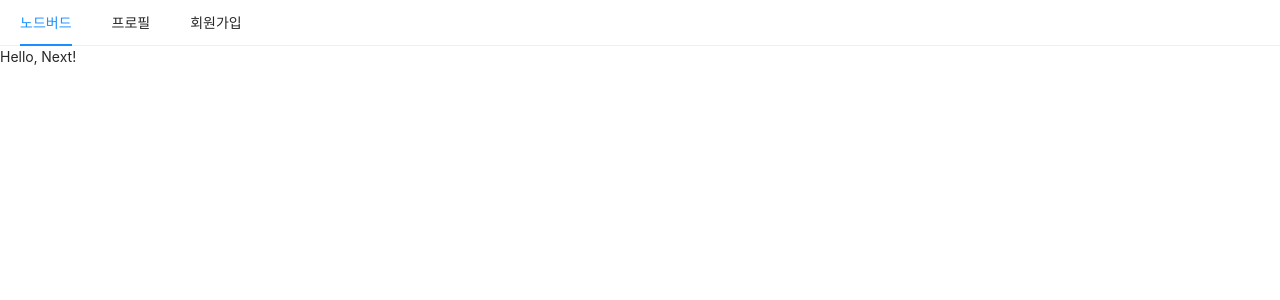
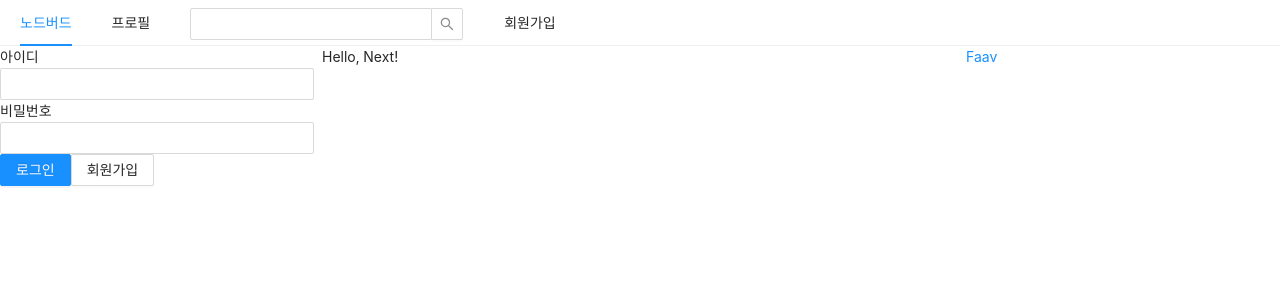
Before and after one commit to luckychdl/side-project-2, a Next.js app: page / in a window 1280 px wide. Shown: the top 300 px of the page. Built offline with nearby package versions, Linux system fonts and the light colour scheme.

Commit message:
login form

```diff
--- a/components/appLayout.js
+++ b/components/appLayout.js
@@ -1,10 +1,11 @@
-import React from 'react'
+import React, { useState } from 'react'
 import PropTypes from 'prop-types'
 import Link from 'next/link'
-import { Menu } from 'antd'
-
+import { Input, Menu, Row, Col } from 'antd'
+import UserProfile from './userProfile'
+import LoginForm from './loginForm'
 const AppLayout = ({children}) => {
-
+  const [isLoggedIn, setIsLoggedIn] = useState(false)
   return(
     <div>
       <Menu mode='horizontal'>
@@ -15,10 +16,22 @@ const AppLayout = ({children}) => {
           <Link href="/profile"><a>프로필</a></Link>
         </Menu.Item>
         <Menu.Item>
+          <Input.Search style={{verticalAlign: "middle"}}/>
+        </Menu.Item>
+        <Menu.Item>
           <Link href="/signup"><a>회원가입</a></Link>
         </Menu.Item>
       </Menu>
-      {children}
+      <Row gutter={8}>
+        <Col xs={24} md={6}>
+          {isLoggedIn ? <UserProfile /> : <LoginForm />}
+        </Col>
+        <Col xs={24} md={12}>{children}</Col>
+        <Col xs={24} md={6}>
+          <a href="https://www.faav.co.kr" rel='noreferrer noopener' target='_blank'>Faav</a>
+        </Col>
+      </Row>
+
     </div>
   )
 }
--- /dev/null
+++ b/components/loginForm.js
@@ -0,0 +1,37 @@
+import React, { useCallback, useState } from "react"
+import { Button, Form, Input } from "antd"
+import Link from "next/link"
+const LoginForm = () => {
+  const [id, setId] = useState('')
+  const [password, setPassword] = useState('')
+
+  const onChageId = useCallback((e) => {
+    setId(e.target.value)
+  },[])
+  const onChagePassword = useCallback((e) => {
+    setPassword(e.target.value)
+  },[])
+  return (
+    <Form>
+      <div>
+        <label htmlFor="user-id">아이디</label>
+        <br />
+        <Input name="user-id" value={id} onChange={onChageId} required/>
+      </div>
+      <div>
+        <label htmlFor="user-password">비밀번호</label>
+        <br />
+        <Input name="user-password" value={password} type='password' onChange={onChagePassword} required/>
+      </div>
+      <div>
+        <Button type="primary" htmlType="submit" loading={false}>로그인</Button>
+        <Link href="/signup"><a><Button>회원가입</Button></a></Link>
+      </div>
+      <div>
+
+      </div>
+    </Form>
+  )
+}
+
+export default LoginForm
--- /dev/null
+++ b/components/userProfile.js
@@ -0,0 +1,9 @@
+import React from "react"
+const UserProfile = () => {
+
+  return (
+    <div>프로필</div>
+  )
+}
+
+export default UserProfile
```
